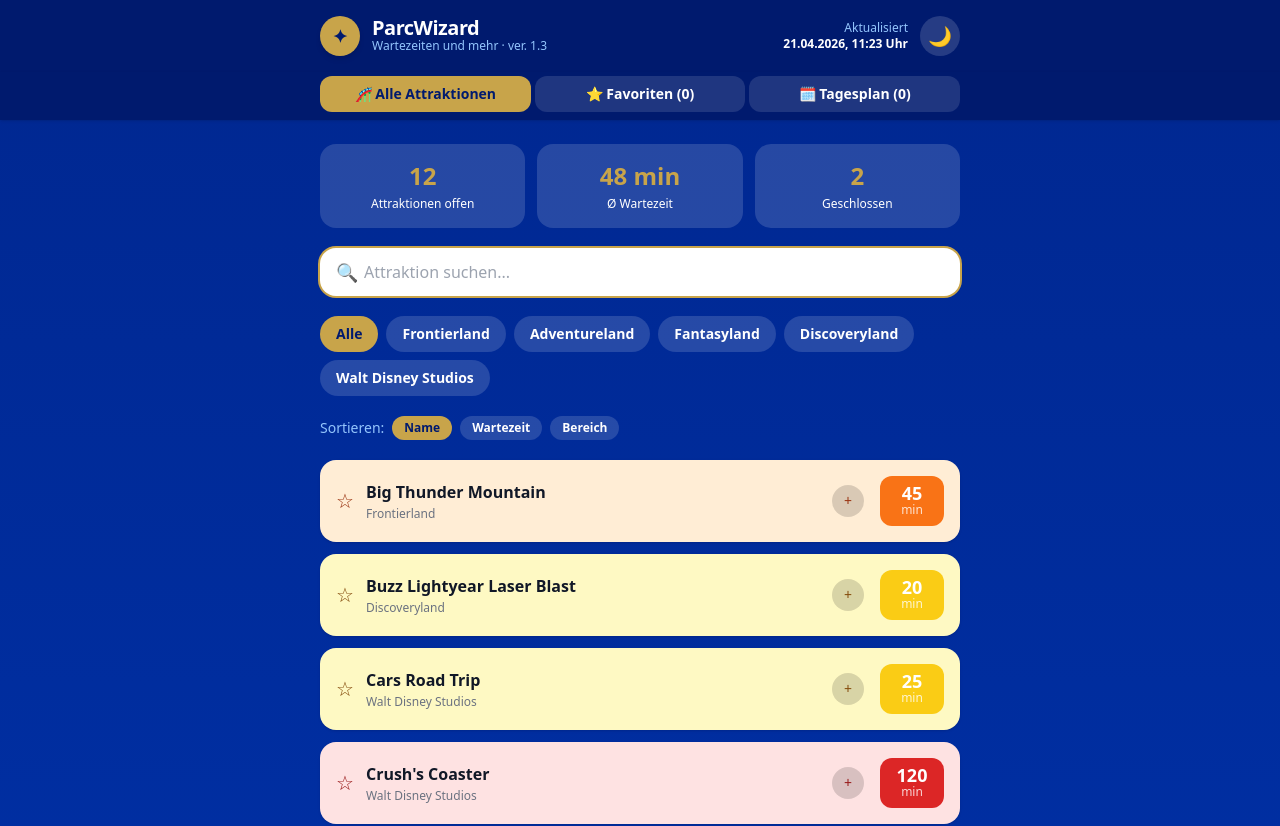
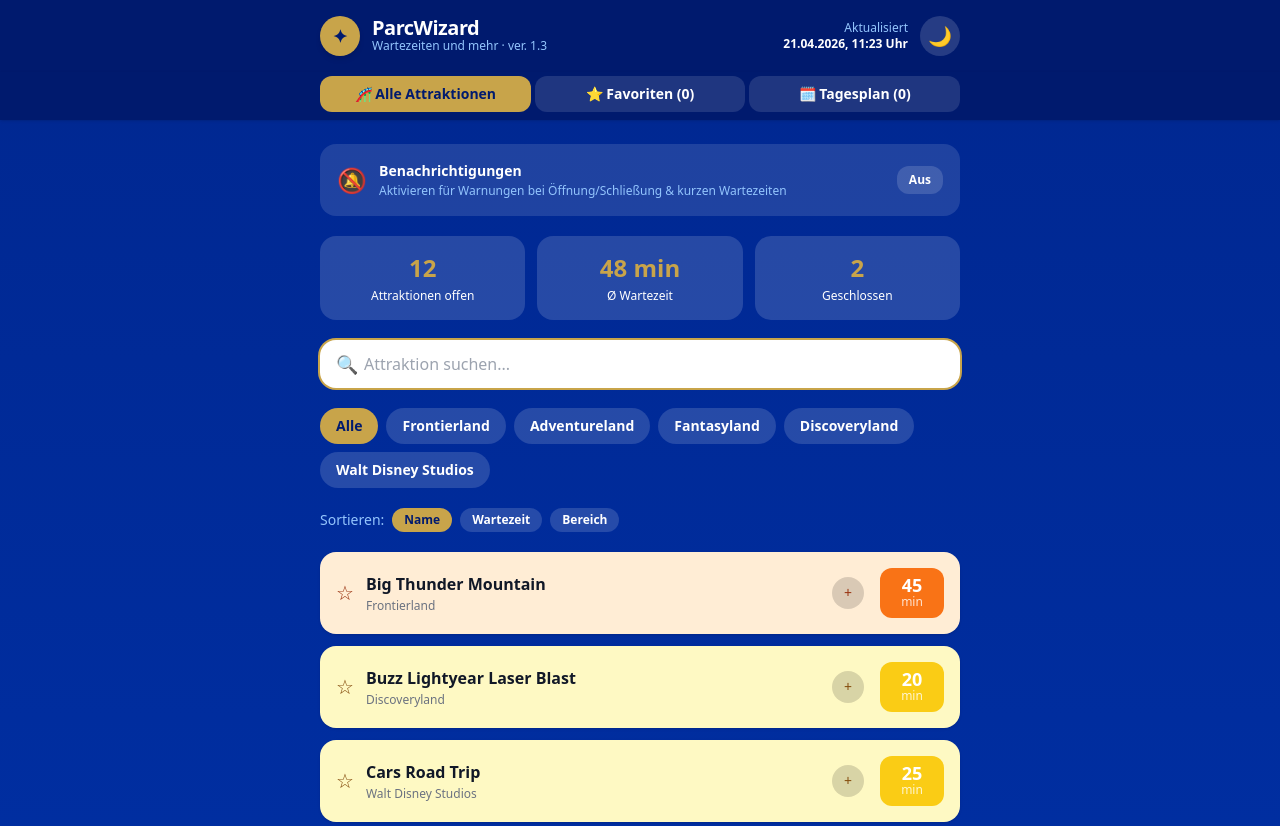
Before and after one commit to TheLomma/parcwizard, a React (Vite) app: page / in a window 1280 px wide. Shown: the top 826 px of the page. Built offline with nearby package versions, Linux system fonts and the light colour scheme.

Commit message:
Update App.jsx

```diff
--- a/src/App.jsx
+++ b/src/App.jsx
@@ -41,6 +41,12 @@
   const [searchQuery, setSearchQuery] = useState("");
   const [lastUpdated, setLastUpdated] = useState("");
   const [darkMode, setDarkMode] = useState(false);
+  const [notifEnabled, setNotifEnabled] = useState(false);
+  const [notifThreshold, setNotifThreshold] = useState(20);
+  const [notifications, setNotifications] = useState([]);
+  const [liveData, setLiveData] = useState(attractions.map(a => ({...a})));
+  const prevData = useState(attractions.map(a => ({...a})))[0];
+  const prevRef = { current: attractions.map(a => ({...a})) };
   const [favorites, setFavorites] = useState([]);
   const [activeTab, setActiveTab] = useState("alle"); // "alle" | "favoriten" | "plan"
   const [plan, setPlan] = useState([]); // [{id, customWait}]
@@ -63,6 +69,50 @@
 
   const dm = darkMode;
 
+  // Simuliere Wartezeit-Änderungen alle 30 Sek.
+  useEffect(() => {
+    if (!notifEnabled) return;
+    const interval = setInterval(() => {
+      setLiveData(prev => {
+        const updated = prev.map(a => {
+          if (a.status === "closed" && Math.random() < 0.15) {
+            return { ...a, status: "open", wait: Math.floor(Math.random() * 30) + 5 };
+          }
+          if (a.status === "open" && Math.random() < 0.08) {
+            return { ...a, status: "closed", wait: 0 };
+          }
+          if (a.status === "open") {
+            const delta = Math.floor(Math.random() * 21) - 10;
+            return { ...a, wait: Math.max(0, a.wait + delta) };
+          }
+          return a;
+        });
+
+        // Benachrichtigungen prüfen
+        const newNotifs = [];
+        updated.forEach(a => {
+          const old = prevRef.current.find(o => o.id === a.id);
+          if (!old) return;
+          const isFav = false; // wird unten geprüft
+          // Status-Änderungen immer melden
+          if (old.status === "closed" && a.status === "open") {
+            newNotifs.push({ id: Date.now() + a.id, type: "open", text: `✅ ${a.name} ist jetzt geöffnet! (${a.wait} min)` });
+          } else if (old.status === "open" && a.status === "closed") {
+            newNotifs.push({ id: Date.now() + a.id, type: "closed", text: `🔴 ${a.name} hat gerade geschlossen.` });
+          } else if (a.status === "open" && old.wait > notifThreshold && a.wait <= notifThreshold) {
+            newNotifs.push({ id: Date.now() + a.id, type: "low", text: `⏱️ ${a.name}: Wartezeit jetzt nur noch ${a.wait} min!` });
+          }
+        });
+        prevRef.current = updated;
+        if (newNotifs.length > 0) {
+          setNotifications(prev => [...newNotifs, ...prev].slice(0, 10));
+        }
+        return updated;
+      });
+    }, 8000); // 8 Sek. für Demo-Zwecke
+    return () => clearInterval(interval);
+  }, [notifEnabled, notifThreshold]);
+
   const toggleFavorite = (id) => {
     setFavorites((prev) => prev.includes(id) ? prev.filter((f) => f !== id) : [...prev, id]);
   };
@@ -77,7 +127,7 @@
     return () => clearInterval(interval);
   }, []);
 
-  const filtered = attractions
+  const filtered = liveData
     .filter((a) => activeTab === "favoriten" ? favorites.includes(a.id) : true)
     .filter((a) => selectedLand === "Alle" || a.land === selectedLand)
     .filter((a) => a.name.toLowerCase().includes(searchQuery.toLowerCase()))
@@ -87,10 +137,10 @@
       return a.name.localeCompare(b.name);
     });
 
-  const openCount = attractions.filter((a) => a.status === "open").length;
+  const openCount = liveData.filter((a) => a.status === "open").length;
   const avgWait = Math.round(
-    attractions.filter((a) => a.status === "open").reduce((sum, a) => sum + a.wait, 0) /
-      attractions.filter((a) => a.status === "open").length
+    liveData.filter((a) => a.status === "open").reduce((sum, a) => sum + a.wait, 0) /
+      (liveData.filter((a) => a.status === "open").length || 1)
   );
 
   return (
@@ -126,6 +176,19 @@
         </div>
       </header>
 
+      {/* Notification Banners */}
+      {notifications.length > 0 && (
+        <div className="fixed top-32 right-3 z-50 space-y-2 w-72">
+          {notifications.slice(0, 3).map((n) => (
+            <div key={n.id} className="rounded-xl px-4 py-3 shadow-xl flex items-start gap-2 text-sm font-semibold animate-pulse"
+              style={{backgroundColor: n.type === "open" ? "#166534" : n.type === "closed" ? "#7f1d1d" : "#1e3a5f", color: "white", border: "1px solid #C8A44A"}}>
+              <span className="flex-1">{n.text}</span>
+              <button onClick={() => setNotifications(prev => prev.filter(x => x.id !== n.id))} className="text-white opacity-60 hover:opacity-100 ml-1">✕</button>
+            </div>
+          ))}
+        </div>
+      )}
+
       {/* Tab Bar */}
       <div className="sticky top-16 z-10 shadow" style={{backgroundColor: dm ? "#05051a" : "#001a6e"}}>
         <div className="max-w-2xl mx-auto px-4 flex gap-1 pb-2 pt-1">
@@ -150,6 +213,36 @@
       </div>
 
       <main className="max-w-2xl mx-auto px-4 py-6 space-y-5">
+
+        {/* Notif Settings Banner */}
+        <div className="rounded-2xl p-4 flex items-center gap-3" style={{backgroundColor: notifEnabled ? "rgba(200,164,74,0.2)" : dm ? "rgba(255,255,255,0.07)" : "rgba(255,255,255,0.12)", border: notifEnabled ? "1px solid #C8A44A" : "1px solid transparent"}}>
+          <span className="text-2xl">{notifEnabled ? "🔔" : "🔕"}</span>
+          <div className="flex-1">
+            <p className="text-white font-semibold text-sm">Benachrichtigungen</p>
+            {notifEnabled && (
+              <div className="flex items-center gap-2 mt-1">
+                <span className="text-xs" style={{color: "#93c5fd"}}>Alarm bei ≤</span>
+                <input
+                  type="number"
+                  min="5" max="120" step="5"
+                  value={notifThreshold}
+                  onChange={(e) => setNotifThreshold(Number(e.target.value))}
+                  className="w-14 px-2 py-0.5 rounded-lg text-xs font-bold text-center"
+                  style={{backgroundColor: "#C8A44A", color: "#001a6e", border: "none"}}
+                />
+                <span className="text-xs" style={{color: "#93c5fd"}}>min Wartezeit</span>
+              </div>
+            )}
+            {!notifEnabled && <p className="text-xs mt-0.5" style={{color: "#93c5fd"}}>Aktivieren für Warnungen bei Öffnung/Schließung & kurzen Wartezeiten</p>}
+          </div>
+          <button
+            onClick={() => { setNotifEnabled(!notifEnabled); if (!notifEnabled) setNotifications([]); }}
+            className="px-3 py-1.5 rounded-xl text-xs font-bold transition-all"
+            style={notifEnabled ? {backgroundColor: "#C8A44A", color: "#001a6e"} : {backgroundColor: "rgba(255,255,255,0.15)", color: "white"}}
+          >
+            {notifEnabled ? "An" : "Aus"}
+          </button>
+        </div>
 
         {/* Stats */}
         <div className="grid grid-cols-3 gap-3">
```
